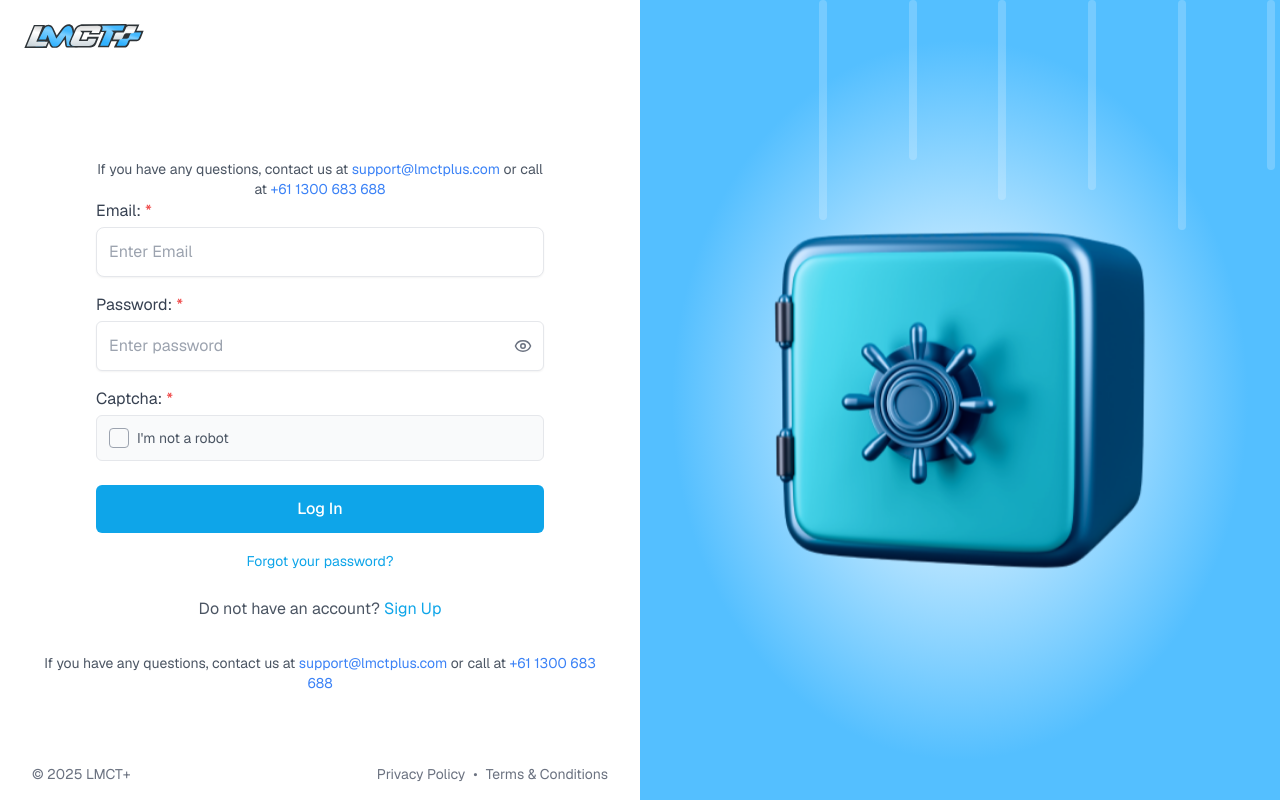
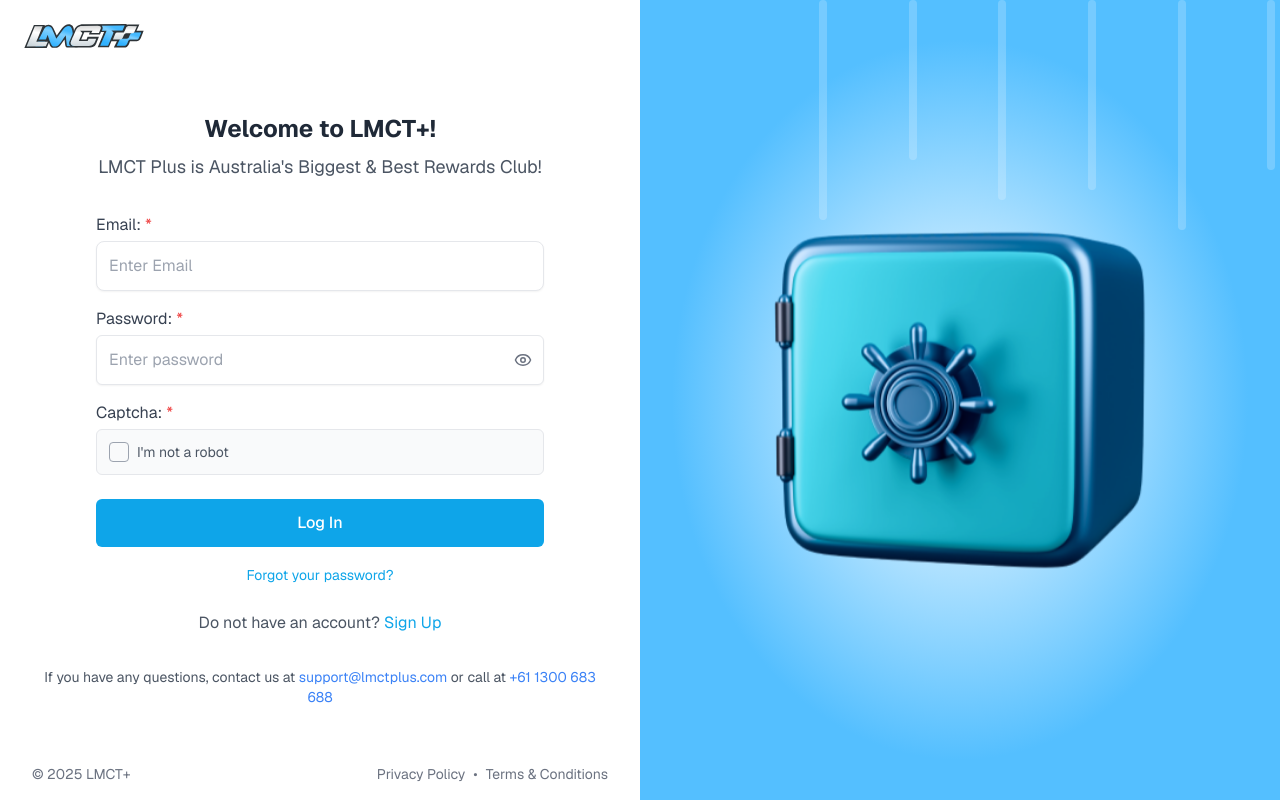
Before and after one commit to rioanggoro/lmtc_FE, a Next.js app: page /login in a window 1280 px wide. Built offline with nearby package versions, Linux system fonts and the light colour scheme.

Commit message:
delete footer auth

```diff
--- a/src/app/login/page.tsx
+++ b/src/app/login/page.tsx
@@ -22,7 +22,13 @@
 
         <section className="login__content flex flex-1 flex-col px-8 py-4">
           <div className="login__form mx-auto w-full max-w-md">
-            <FooterAuth />
+            <h1 className="login__title mb-2 text-center text-2xl font-bold text-gray-800">
+              Welcome to LMCT+!
+            </h1>
+            <p className="mb-8 text-center text-lg text-gray-600">
+              LMCT Plus is Australia&apos;s Biggest &amp; Best Rewards Club!
+            </p>
+
             <LoginForm />
           </div>
           <FooterAuth />
```
